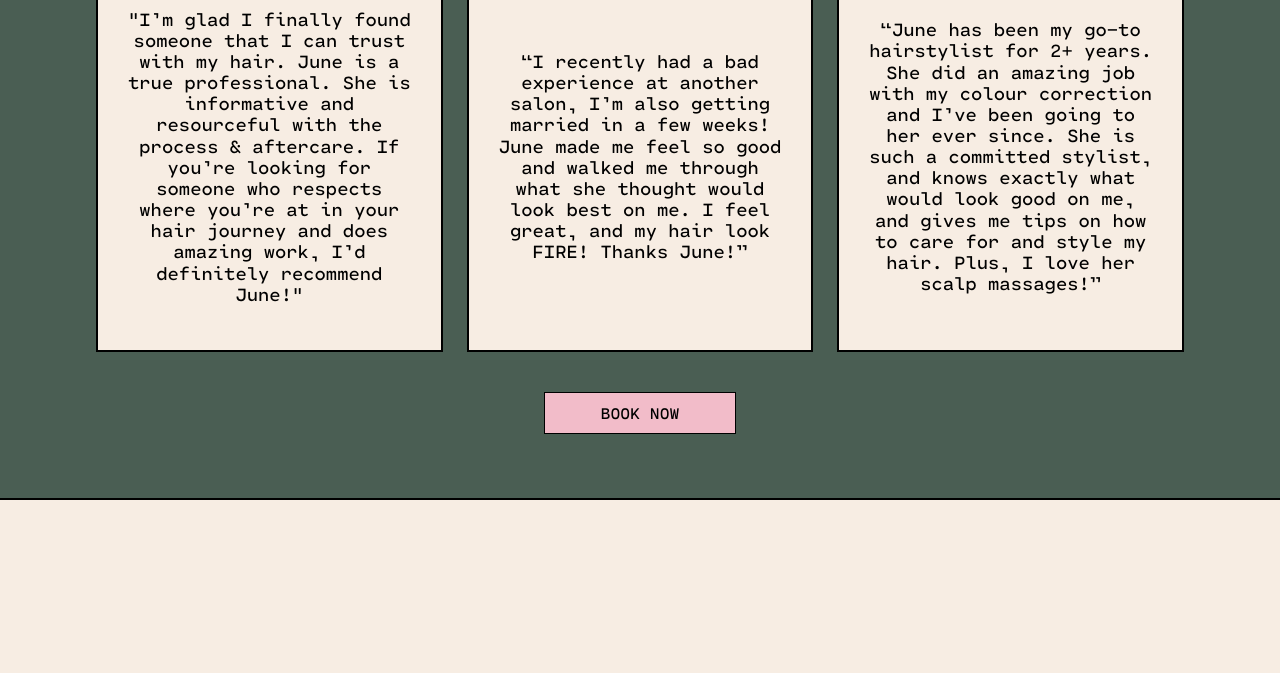
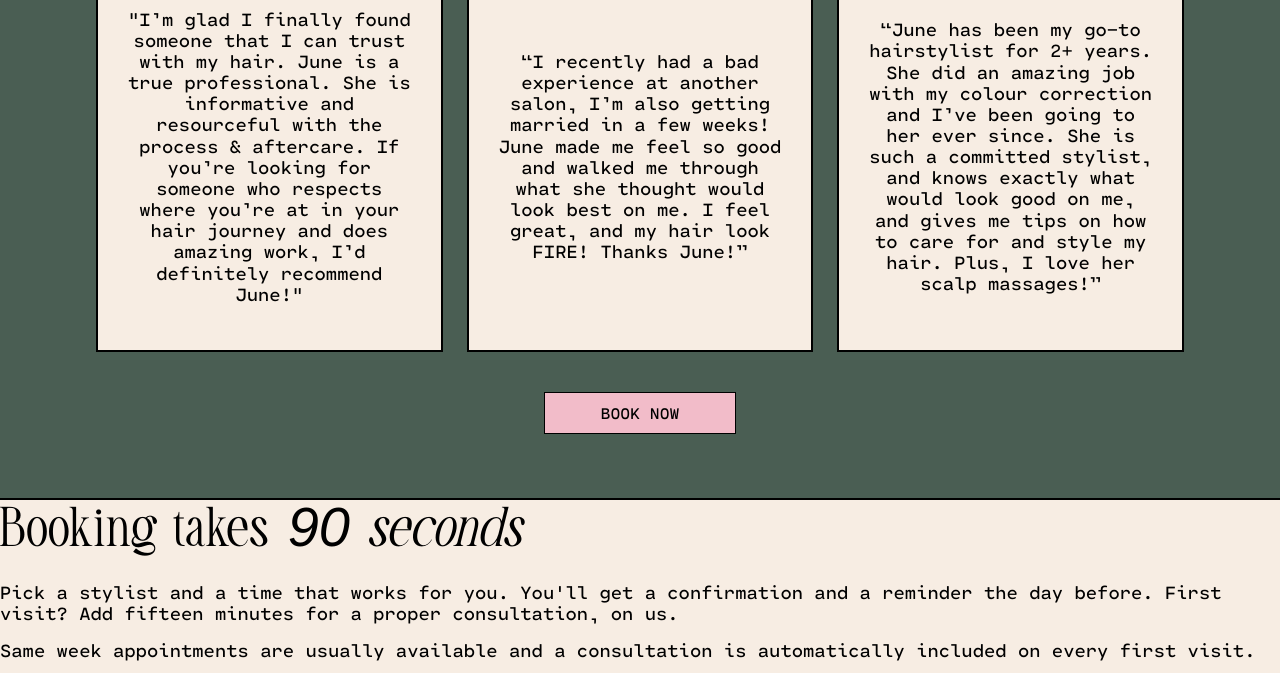
Before and after one commit to DeborahImj/wren-and-wilde, a plain HTML site: page app/index.html in a window 1280 px wide. Shown: the part 2944-3617 px from the top of the page. Before the commit the page ends 3444 px from the top, so only its background shows below. Drawn offline with Linux system fonts and the light colour scheme; a script that the page names is missing; a web font is replaced by a local one.

Commit message:
Wrote booking HTML

```diff
--- a/app/index.html
+++ b/app/index.html
@@ -244,6 +244,29 @@
 
         <a href="#booking" class="section-cta">BOOK NOW</a>
       </section>
+
+
+      <!-- BOOKING -->
+      <section id="booking" class="booking-section">
+        <div class="booking-left">
+          <h2 class="heading-2">
+            Booking takes <em>90 seconds</em>
+          </h2>
+          <p class="section-paragraph">
+            Pick a stylist and a time that works for you. You'll get a confirmation and a reminder the day before. First visit? Add fifteen minutes for a proper consultation, on us.
+          </p>
+          <p class="section-paragraph">
+            Same week appointments are usually available and a consultation is automatically included on every first visit.
+          </p>
+        </div>
+
+        <div class="booking-right">
+          <!-- Calendly inline widget begin -->
+<div class="calendly-inline-widget" data-url="https://calendly.com/deborahimajieng/wren-and-wilde-booking?hide_event_type_details=1&background_color=abb18f&primary_color=f2bcc9" style="min-width:320px;height:700px;"></div>
+<script type="text/javascript" src="https://assets.calendly.com/assets/external/widget.js" async></script>
+<!-- Calendly inline widget end -->
+        </div>
+      </section>
     </main>
 
 		<script type="text/javascript" src="js/main.js"></script>
```
